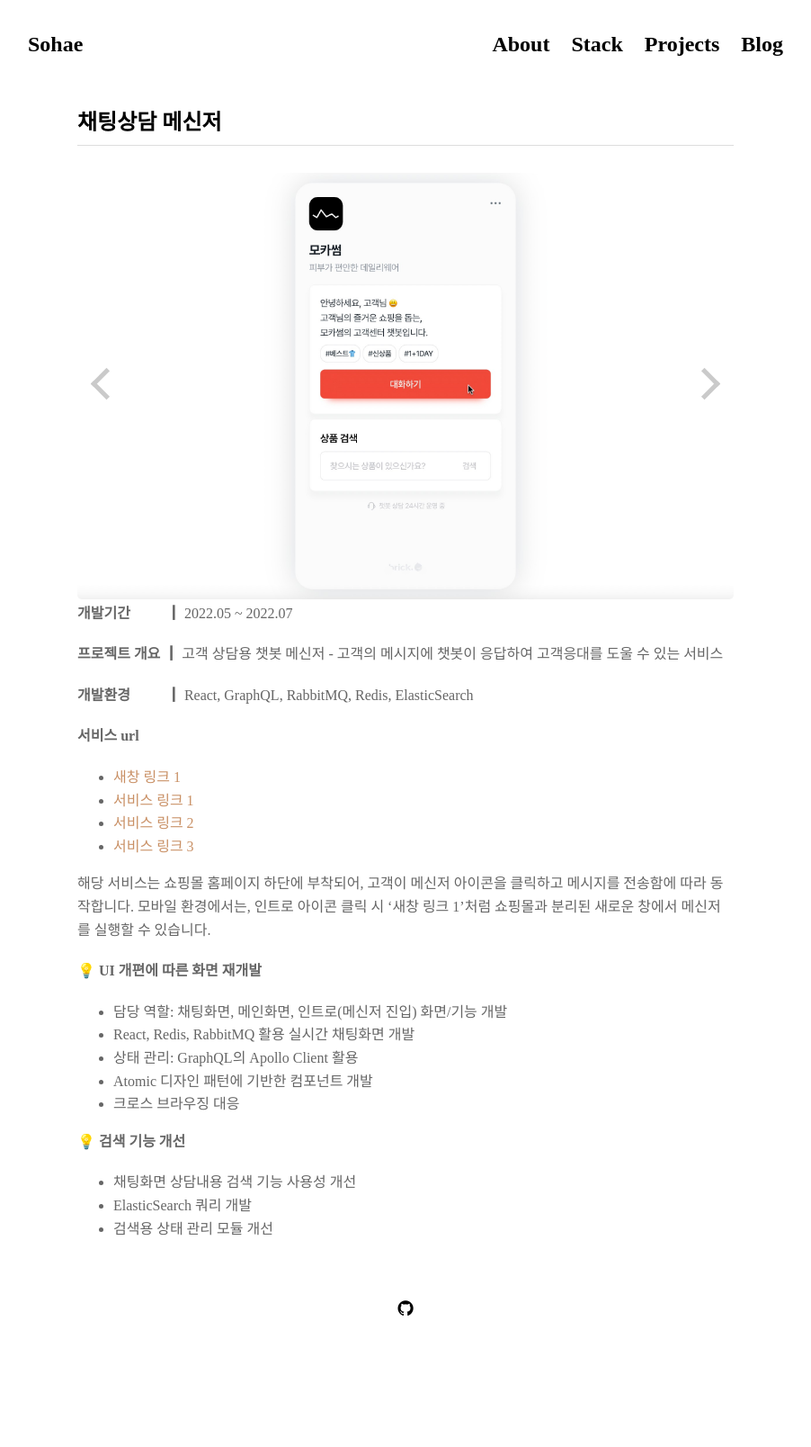
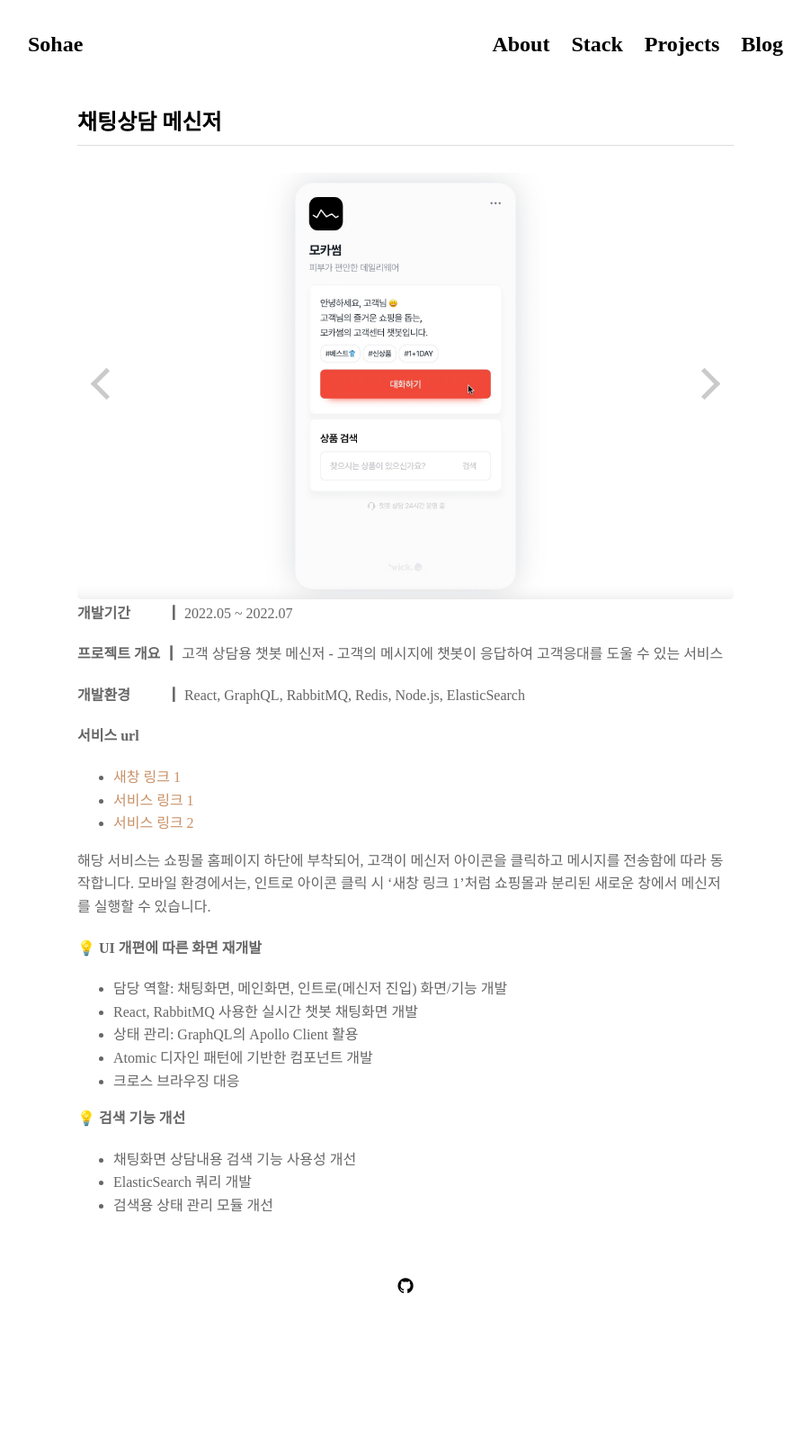
Before and after one commit to Dayook/dayook.github.io, a Jekyll site: the page built from projects/proj-4.md, in a window 1280 px wide. Shown: the whole page at 90% size, without its empty margins (189-1091 px from the left). Built offline with Jekyll 4.4.1, drawn with Linux system fonts in a browser that asks for light colours; nearby versions of some CDN libraries; some web fonts are replaced; after the commit the page ends 1583 px from its top, so only the background shows below that.

Commit message:
Update proj-4.md

```diff
--- a/projects/proj-4.md
+++ b/projects/proj-4.md
@@ -11,13 +11,12 @@ title: "채팅상담 메신저"
 
 **프로젝트 개요 ┃** 고객 상담용 챗봇 메신저 - 고객의 메시지에 챗봇이 응답하여 고객응대를 도울 수 있는 서비스
 
-**개발환경 　　 ┃** React, GraphQL, RabbitMQ, Redis, ElasticSearch
+**개발환경 　　 ┃** React, GraphQL, RabbitMQ, Redis, Node.js, ElasticSearch
 
 **서비스 url**
 - [새창 링크 1](https://chat.brickchat.co.kr/chat/c13977f0-e4bf-43d7-ba0a-426a30fe5907){:target="_blank"}
 - [서비스 링크 1](https://smarthippo.kr/){:target="_blank"}
 - [서비스 링크 2](https://www.moccasom.co.kr/){:target="_blank"}
-- [서비스 링크 3](https://fromdayone.co.kr/){:target="_blank"}
 
 해당 서비스는 쇼핑몰 홈페이지 하단에 부착되어, 고객이 메신저 아이콘을 클릭하고 메시지를 전송함에 따라 동작합니다.
 모바일 환경에서는, 인트로 아이콘 클릭 시 '새창 링크 1'처럼  쇼핑몰과 분리된 새로운 창에서 메신저를 실행할 수 있습니다.
@@ -27,7 +26,7 @@ title: "채팅상담 메신저"
 
 - 담당 역할:
 채팅화면, 메인화면, 인트로(메신저 진입) 화면/기능 개발
-- React, Redis, RabbitMQ 활용 실시간 채팅화면 개발
+- React, RabbitMQ 사용한 실시간 챗봇 채팅화면 개발
 - 상태 관리: GraphQL의 Apollo Client 활용
 - Atomic 디자인 패턴에 기반한 컴포넌트 개발
 - 크로스 브라우징 대응
```
